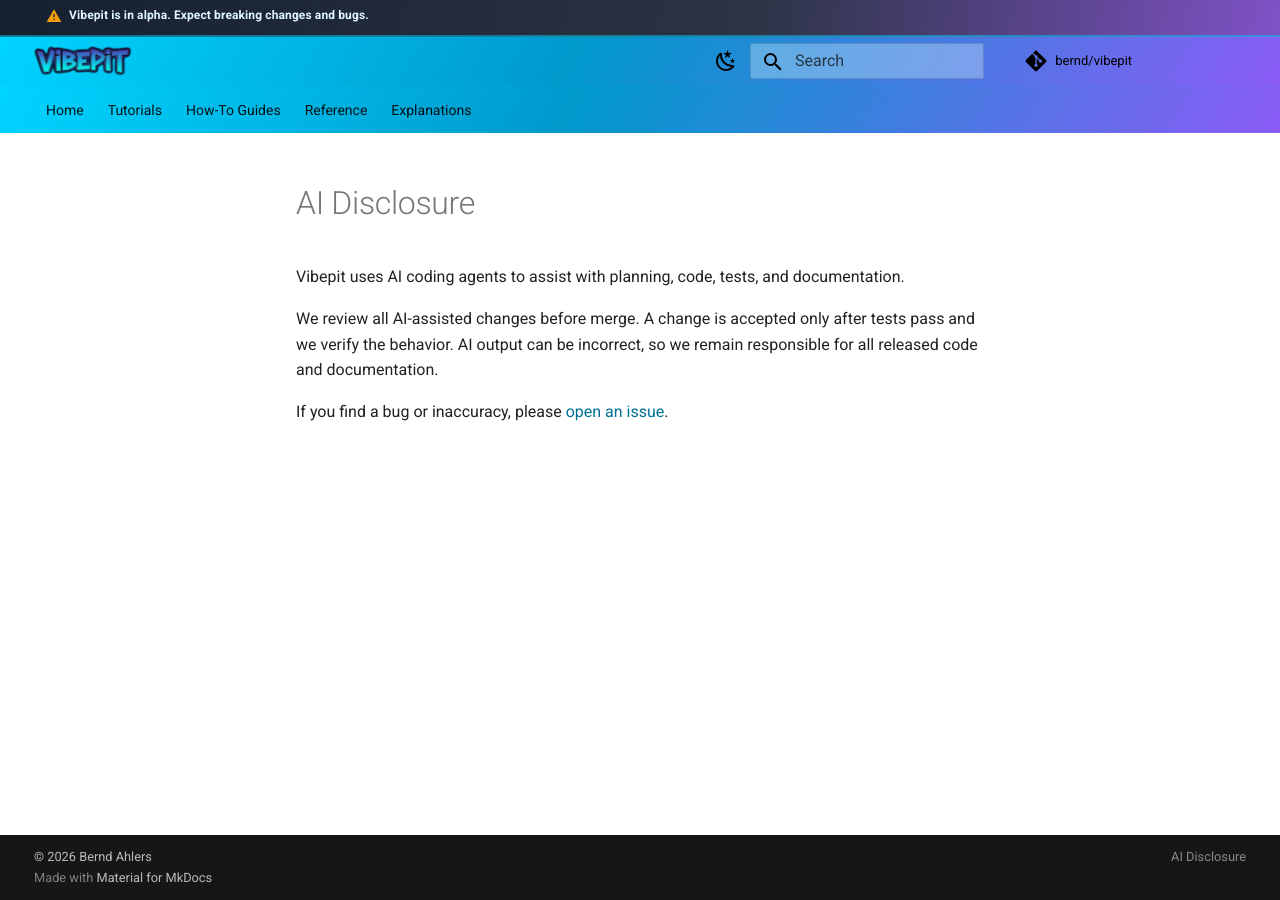
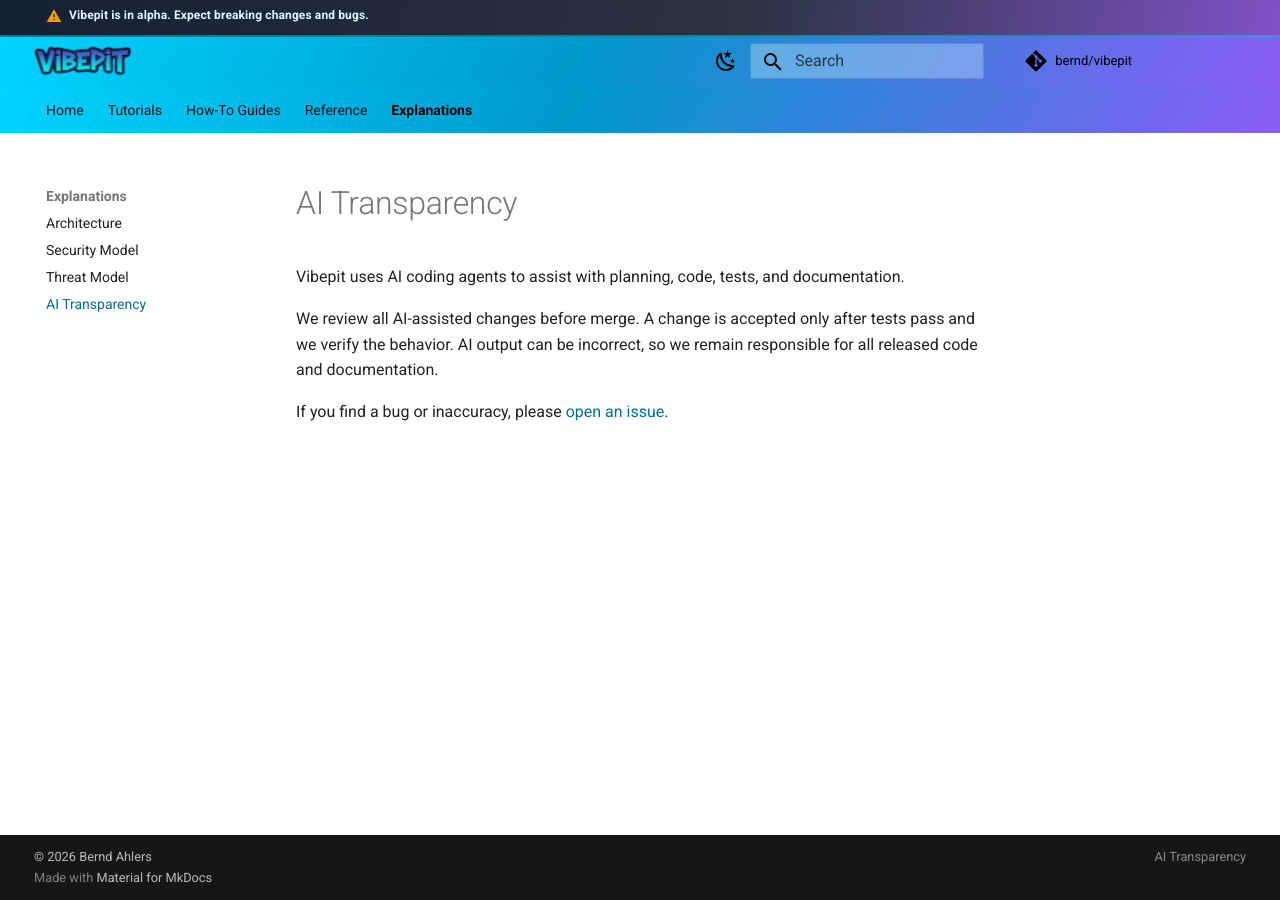
Before and after one commit to bernd/vibepit, an MkDocs documentation site: the page built from docs/content/explanations/ai-transparency.md, in a window 1280 px wide. Built offline with MkDocs 1.6.1 and Material for MkDocs 9.7.7, drawn with Linux system fonts in a browser that asks for light colours; comment, search, counter and statistics services are not loaded.

Commit message:
docs: Rename AI Disclosure to AI Transparency and move to Explanations
Co-Authored-By: Claude Opus 4.6 <noreply@anthropic.com>

```diff
--- a/docs/content/ai-disclosure.md
+++ b/docs/content/explanations/ai-transparency.md
@@ -2,7 +2,7 @@
 description: How AI tools are used to build Vibepit.
 ---
 
-# AI Disclosure
+# AI Transparency
 
 Vibepit uses AI coding agents to assist with planning, code, tests, and
 documentation.
--- a/docs/overrides/partials/footer.html
+++ b/docs/overrides/partials/footer.html
@@ -46,7 +46,7 @@
     <div class="md-footer-meta__inner md-grid vp-footer-meta-row">
       {% include "partials/copyright.html" %}
       <div class="vp-footer-links">
-        <a href="{{ 'ai-disclosure/' | url }}">AI Disclosure</a>
+        <a href="{{ 'explanations/ai-transparency/' | url }}">AI Transparency</a>
       </div>
     </div>
   </div>
--- a/mkdocs.yml
+++ b/mkdocs.yml
@@ -66,3 +66,4 @@ nav:
       - Architecture: explanations/architecture.md
       - Security Model: explanations/security-model.md
       - Threat Model: explanations/threat-model.md
+      - AI Transparency: explanations/ai-transparency.md
```
Also changed, not shown: README.md (+1 -1 lines).
